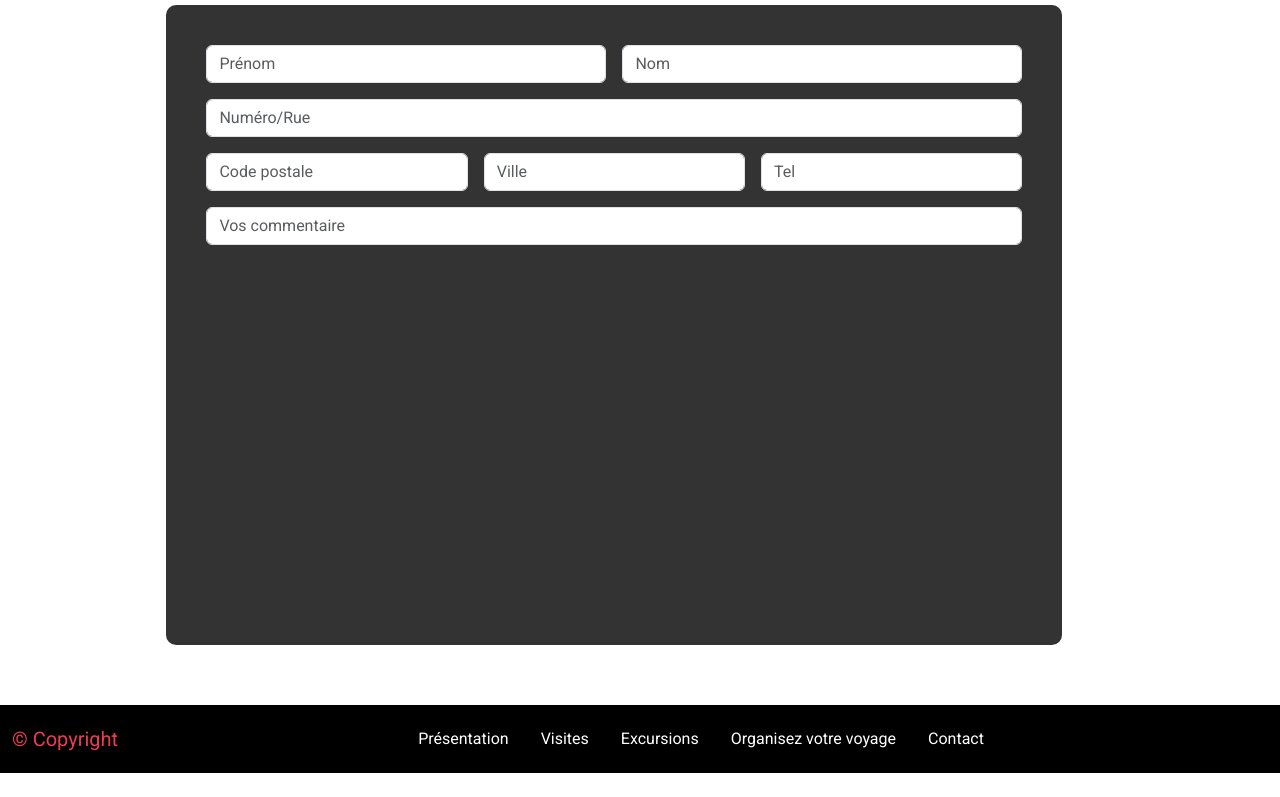
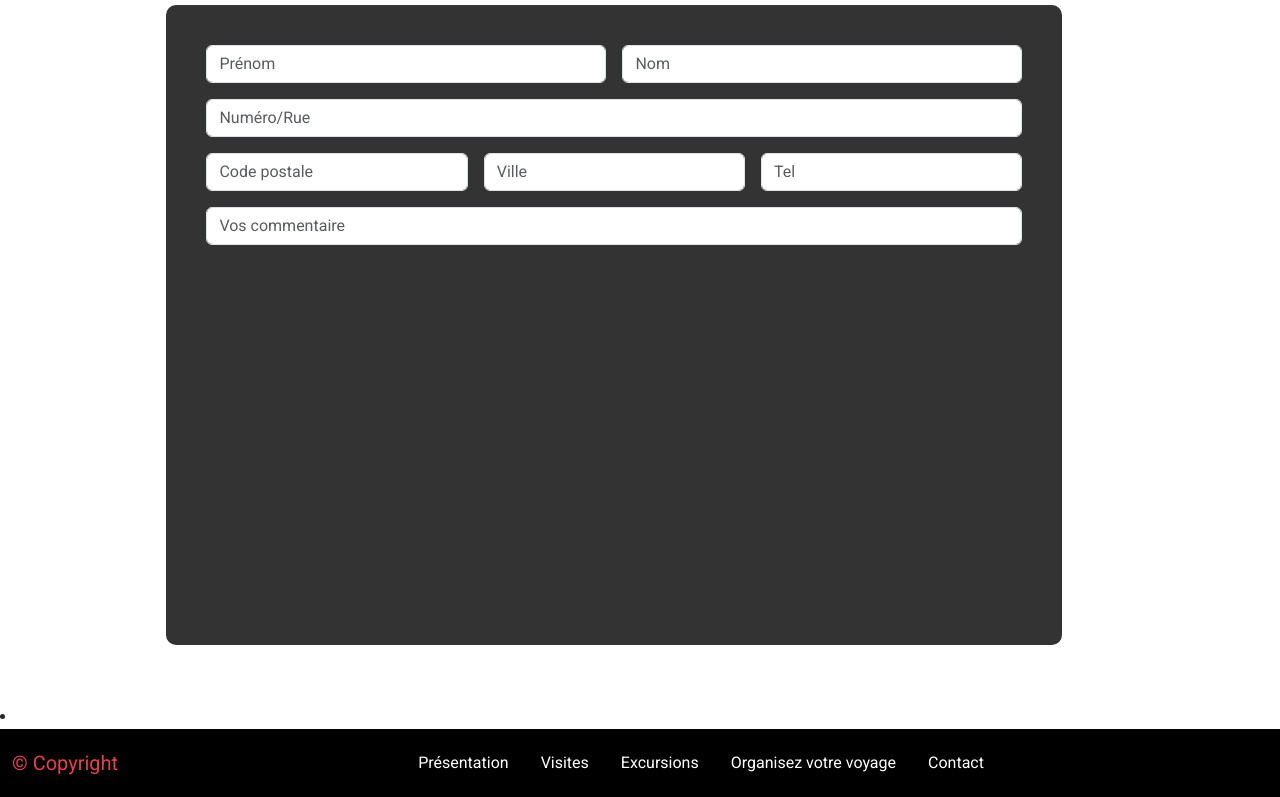
Before and after one commit to Cid57/ProjetMadagascar, a plain HTML site: page contact.html in a window 1280 px wide. Shown: the part 321-1118 px from the top of the page. Before the commit the page ends 1094 px from the top, so only its background shows below. Drawn offline with nearby package versions, Linux system fonts and the light colour scheme.

Commit message:
correction

```diff
--- a/contact.html
+++ b/contact.html
@@ -144,6 +144,7 @@
         </div>
       </div>
     </section>
+    <li></li>
     <footer class="navbar navbar-expand-lg bg-black py-0">
       <div class="container-fluid">
         <a id="titre" class="navbar-brand" href="index.html">
```
